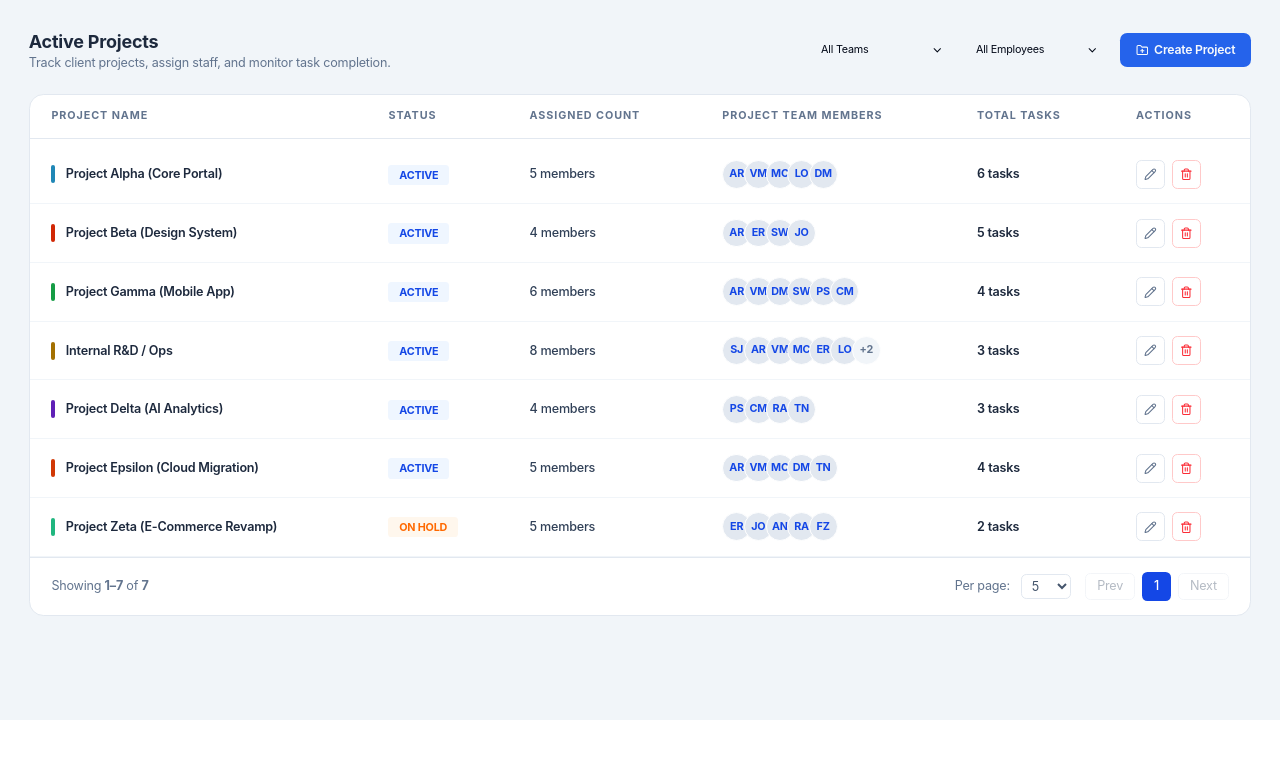
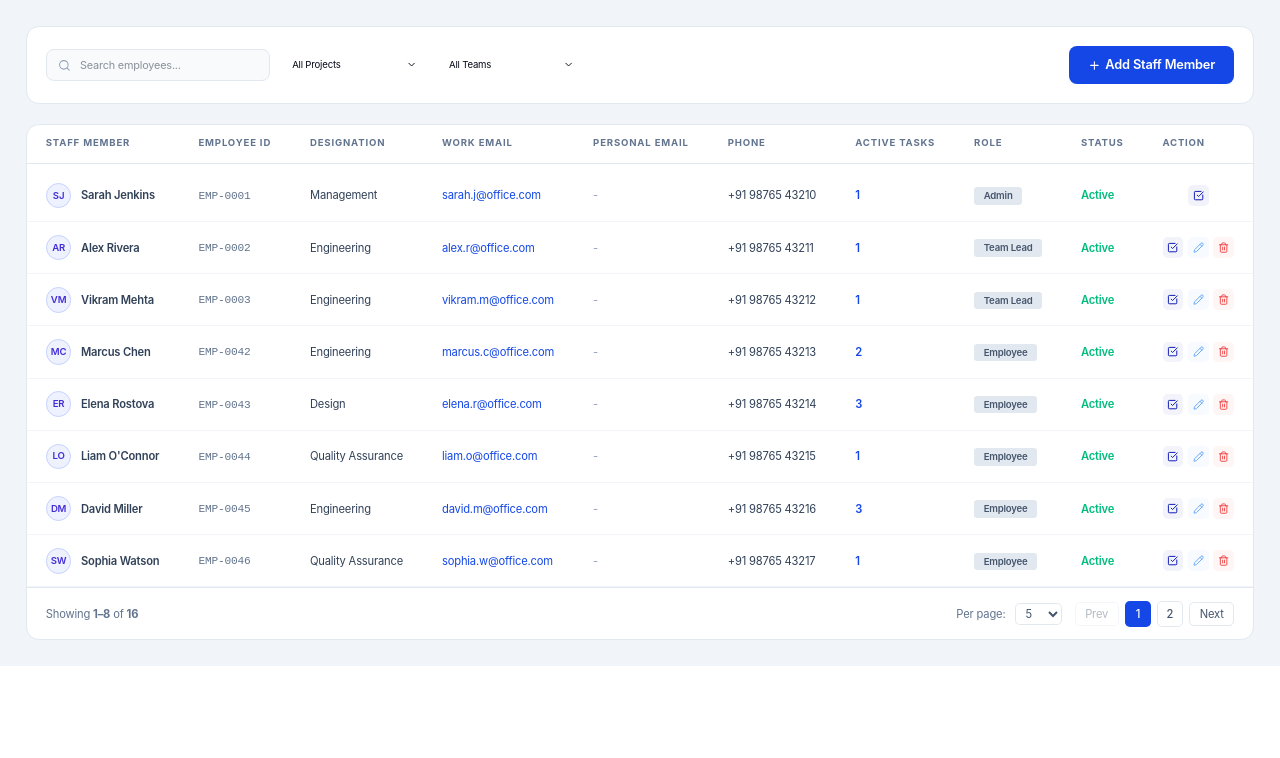
Before and after one commit to ritesh-prajan/Employee-Resource-Manager, a React (Vite) app: page / in a window 1280 px wide. Shown: the top 758 px of the page. Built offline with nearby package versions, Linux system fonts and the light colour scheme.

Commit message:
Working project page along with pivoted aciton button and bugfix in employee page

```diff
--- a/src/App.jsx
+++ b/src/App.jsx
@@ -1,6 +1,6 @@
 import React from 'react';
 import { AppProvider, useApp } from './context/AppContext';
-import Projects from './pages/admin/Projects';
+import Employees from './pages/admin/Employees';
 
 function Inner() {
   const { changeUser, currentUser } = useApp();
@@ -11,7 +11,7 @@ function Inner() {
 
   if (!currentUser) return <div>loading...</div>;
 
-  return <Projects />;
+  return <Employees />;
 }
 
 function App() {
--- a/src/components/ui/DataTable.jsx
+++ b/src/components/ui/DataTable.jsx
@@ -31,7 +31,9 @@ export default function DataTable({ Data = [], columns = [], onRowClick }) {
                 {headerGroup.headers.map((header) => (
                   <th
                     key={header.id}
-                    className="px-6 py-4 text-left text-xs font-bold uppercase tracking-widest text-slate-500"
+                    className={`px-6 py-4 text-left text-xs font-bold uppercase tracking-widest text-slate-500 ${
+                      header.id === 'actions' ? 'sticky right-0 bg-white shadow-[-4px_0_6px_-2px_rgba(0,0,0,0.06)]' : ''
+                    }`}
                   >
                     {flexRender(header.column.columnDef.header, header.getContext())}
                   </th>
@@ -58,7 +60,9 @@ export default function DataTable({ Data = [], columns = [], onRowClick }) {
                   {row.getVisibleCells().map((cell) => (
                     <td
                       key={cell.id}
-                      className="px-6 py-4 text-sm text-slate-600 align-middle"
+                      className={`px-6 py-4 text-sm text-slate-600 align-middle ${
+                        cell.column.id === 'actions' ? 'sticky right-0 bg-white shadow-[-4px_0_6px_-2px_rgba(0,0,0,0.06)]' : ''
+                      }`}
                     >
                       {flexRender(cell.column.columnDef.cell, cell.getContext())}
                     </td>
--- a/src/pages/admin/Employees.jsx
+++ b/src/pages/admin/Employees.jsx
@@ -9,7 +9,7 @@ import DataTable from '../../components/ui/DataTable';
   import AddEmployeeModal from '../../components/forms/admin/employee/AddEmployeeModal';
   import EditEmployeeModal from '../../components/forms/admin/employee/EditEmployeeModal';
   import AssignTaskModal from '../../components/forms/admin/employee/AssignTaskModal';
-import viewProfileModal from '../../components/forms/admin/employee/ViewProfileModal';
+  import ViewProfileModal from '../../components/forms/admin/employee/ViewProfileModal';
 
   export default function EmployeesPage() {
     const { users, projects, teams, tasks, addEmployee, editEmployee, deleteEmployee, currentUser, createTask, editTask } = useApp();
```
Lines whose indentation alone changed are shown as unchanged.
